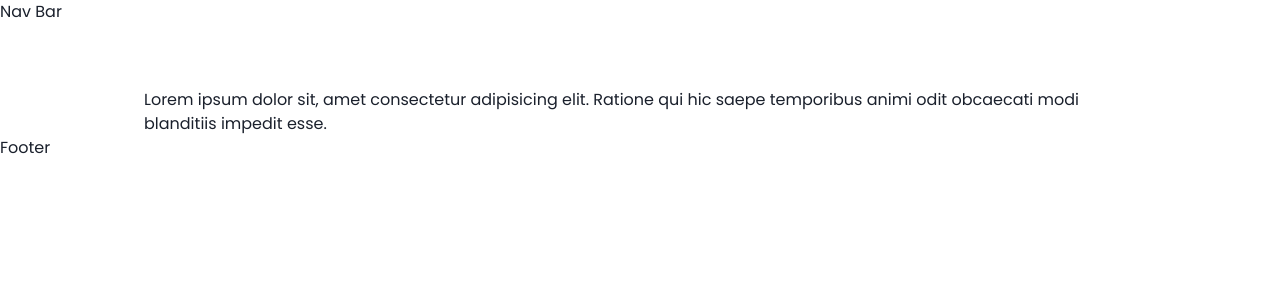
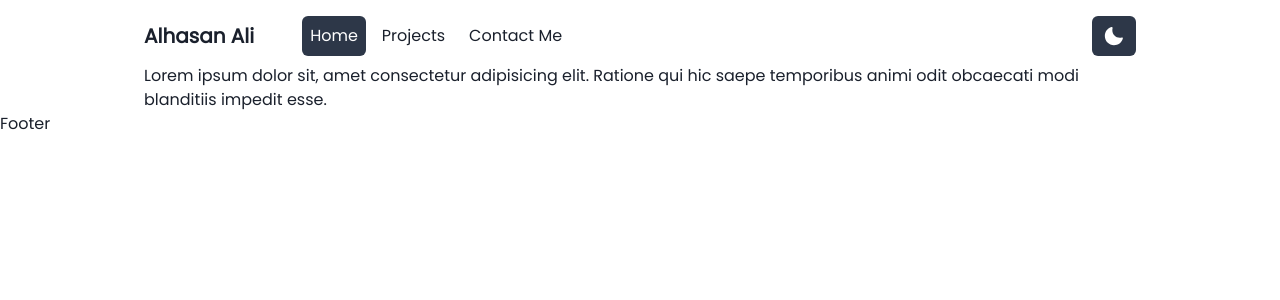
Before and after one commit to GE47/portfolio, a Next.js app: page / in a window 1280 px wide. Shown: the top 300 px of the page. Built offline with nearby package versions, Linux system fonts and the light colour scheme.

Commit message:
feat(NavBar): create navbar with navlinks and theme button

```diff
--- a/components/NavBar.tsx
+++ b/components/NavBar.tsx
@@ -1,5 +1,78 @@
+import { Stack, Box, Heading, Container } from "@chakra-ui/layout";
+import {
+  useColorModeValue,
+  IconButton,
+  Menu,
+  MenuItem,
+  MenuButton,
+  MenuList,
+  Link as ChakraLink,
+} from "@chakra-ui/react";
+import Link from "next/link";
+
+import ToggleThemeButton from "./ToggleThemeButton";
+import NavLink from "./NavLink";
+import { HamburgerIcon } from "@chakra-ui/icons";
+
 const NavBar: React.FC = () => {
-  return <h1>Nav Bar</h1>;
+  const navColor = useColorModeValue("lightWhite", "darkBlack");
+
+  return (
+    <Box as="nav" w="full" position="fixed" bg={navColor}>
+      <Container
+        maxW="container.lg"
+        p="4"
+        display="flex"
+        alignItems="center"
+        justifyContent="space-between"
+      >
+        <Link href="/" passHref>
+          <Heading as="h1" fontSize="xl" cursor="pointer">
+            Alhasan Ali
+          </Heading>
+        </Link>
+
+        <Stack
+          direction={{ md: "row" }}
+          display={{ base: "none", md: "flex" }}
+          ml="12"
+          flexGrow={1}
+          alignItems="center"
+          justifySelf="start"
+        >
+          <NavLink href="/">Home</NavLink>
+          <NavLink href="/projects">Projects</NavLink>
+          <NavLink href="/contact">Contact Me</NavLink>
+        </Stack>
+
+        <Box display="flex">
+          <Box display={{ base: "inline-block", md: "none" }} mr="2">
+            <Menu isLazy>
+              <MenuButton
+                as={IconButton}
+                aria-label="Options"
+                icon={<HamburgerIcon h="6" w="6" />}
+                variant="outline"
+              />
+              <MenuList>
+                <Link href="/" passHref>
+                  <MenuItem as={ChakraLink}>Home</MenuItem>
+                </Link>
+                <Link href="/projects" passHref>
+                  <MenuItem as={ChakraLink}>Projects</MenuItem>
+                </Link>
+                <Link href="/contact" passHref>
+                  <MenuItem as={ChakraLink}>Contact Me</MenuItem>
+                </Link>
+              </MenuList>
+            </Menu>
+          </Box>
+
+          <ToggleThemeButton />
+        </Box>
+      </Container>
+    </Box>
+  );
 };
 
 export default NavBar;
--- /dev/null
+++ b/components/NavLink.tsx
@@ -0,0 +1,36 @@
+import { Link as ChakraLink, useColorModeValue } from "@chakra-ui/react";
+import { useState, useEffect } from "react";
+import Link from "next/link";
+import { useRouter } from "next/router";
+
+const NavLink: React.FC<{ href: string }> = ({ href, children }) => {
+  const [isActive, setIsActive] = useState(false);
+
+  const router = useRouter();
+  const { pathname } = router;
+
+  useEffect(() => {
+    if (pathname === href) {
+      setIsActive(true);
+    } else {
+      setIsActive(false);
+    }
+  }, [href, pathname]);
+
+  const bg = useColorModeValue("gray.700", "gray.100");
+  const color = useColorModeValue("white", "black");
+
+  return (
+    <Link href={href} passHref>
+      <ChakraLink
+        bg={isActive ? bg : undefined}
+        color={isActive ? color : undefined}
+        p="2"
+        borderRadius="md"
+      >
+        {children}
+      </ChakraLink>
+    </Link>
+  );
+};
+export default NavLink;
--- /dev/null
+++ b/components/ToggleThemeButton.tsx
@@ -0,0 +1,21 @@
+import { useColorMode, useColorModeValue, Button } from "@chakra-ui/react";
+import { SunIcon, MoonIcon } from "@chakra-ui/icons";
+
+const ToggleThemeButton: React.FC = () => {
+  const { toggleColorMode, colorMode } = useColorMode();
+
+  const bg = useColorModeValue("gray.700", "white");
+  const color = useColorModeValue("white", "black");
+
+  return (
+    <Button onClick={toggleColorMode} p="3" bg={bg} color={color}>
+      {colorMode === "light" ? (
+        <MoonIcon h="5" w="5" />
+      ) : (
+        <SunIcon h="5" w="5" />
+      )}
+    </Button>
+  );
+};
+
+export default ToggleThemeButton;
--- a/package.json
+++ b/package.json
@@ -10,13 +10,15 @@
   "dependencies": {
     "@chakra-ui/icons": "^1.0.17",
     "@chakra-ui/react": "^1.6.12",
+    "@chakra-ui/theme-tools": "^1.3.0",
     "@emotion/react": "^11.5.0",
     "@emotion/styled": "^11.3.0",
     "@fontsource/poppins": "^4.5.0",
     "framer-motion": "^4",
     "next": "12.0.3",
     "react": "17.0.2",
-    "react-dom": "17.0.2"
+    "react-dom": "17.0.2",
+    "react-icons": "^4.3.1"
   },
   "devDependencies": {
     "@types/node": "16.11.7",
```
Also changed, not shown: 1 other file (tests, documents, lock files or other folders).
